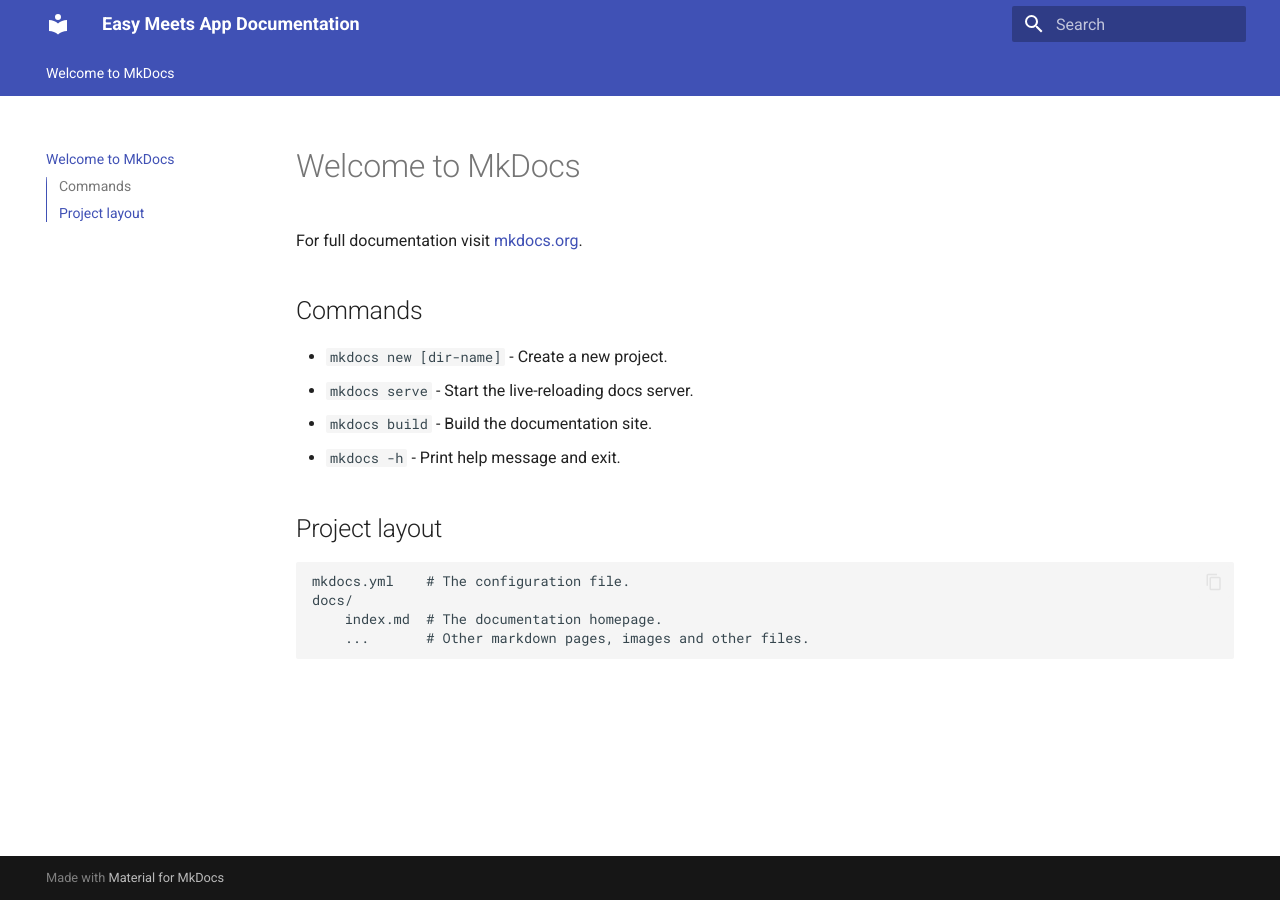
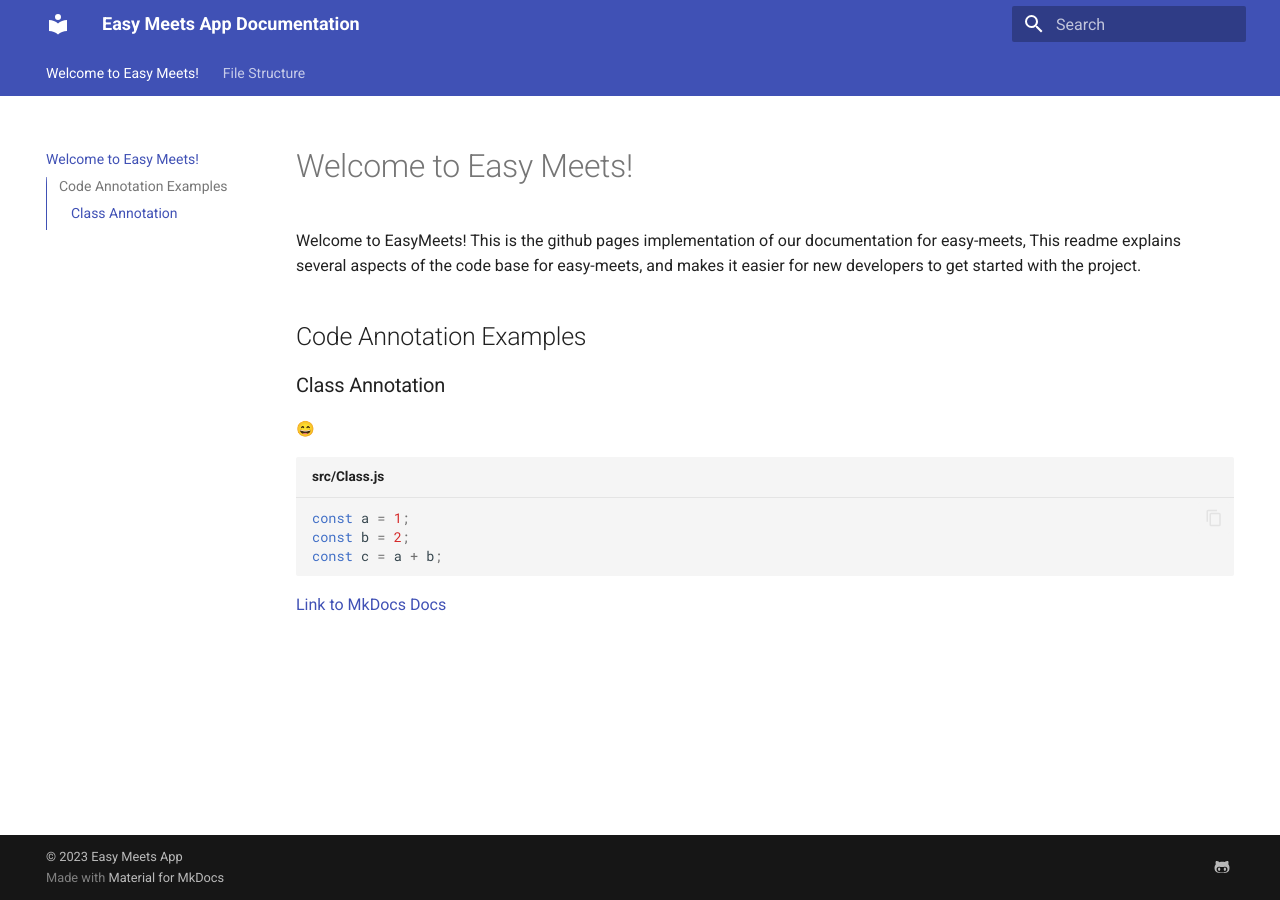
Before and after one commit to easymeets/easy-meets-docs, an MkDocs documentation site: the page built from docs/index.md, in a window 1280 px wide. Built offline with MkDocs 1.6.1 and Material for MkDocs 9.7.7, drawn with Linux system fonts in a browser that asks for light colours; emoji names are drawn with the system emoji font.

Commit message:
Mkdocs yaml adjusted, showcasing examples of what can be done with the documentation.

````diff
--- a/docs/index.md
+++ b/docs/index.md
@@ -1,17 +1,19 @@
-# Welcome to MkDocs
+# Welcome to Easy Meets!
 
-For full documentation visit [mkdocs.org](https://www.mkdocs.org).
+Welcome to EasyMeets! This is the github pages implementation of our documentation for easy-meets,
+This readme explains several aspects of the code base for easy-meets, and makes it easier for
+new developers to get started with the project.
 
-## Commands
+## Code Annotation Examples
 
-* `mkdocs new [dir-name]` - Create a new project.
-* `mkdocs serve` - Start the live-reloading docs server.
-* `mkdocs build` - Build the documentation site.
-* `mkdocs -h` - Print help message and exit.
+### Class Annotation
+:smile:
 
-## Project layout
+```javascript title="src/Class.js"
+const a = 1;
+const b = 2;
+const c = a + b;
+```
 
-    mkdocs.yml    # The configuration file.
-    docs/
-        index.md  # The documentation homepage.
-        ...       # Other markdown pages, images and other files.
+
+[Link to MkDocs Docs](https://squidfunk.github.io/mkdocs-material/reference/code-blocks/)
--- a/mkdocs.yml
+++ b/mkdocs.yml
@@ -12,3 +12,27 @@
     - content.code.annotation
     - content.code.copy
   language: en
+
+markdown_extensions:
+  - pymdownx.highlight:
+      anchor_linenums: true
+  - pymdownx.inlinehilite
+  - admonition
+  - pymdownx.arithmatex:
+      generic: true
+  - pymdownx.snippets
+  - footnotes
+  - pymdownx.superfences
+  - pymdownx.mark
+  - attr_list
+  - pymdownx.emoji:
+      emoji_index: !!python/name:materialx.emoji.twemoji
+      emoji_generator: !!python/name:materialx.emoji.to_svg
+
+extra:
+  social:
+    - icon: fontawesome/brands/github-alt
+      link: https://github.com/easymeets
+
+copyright: |
+  &copy; 2023 Easy Meets App
````
Also changed, not shown: docs/filestructure.md (added, +5 -0 lines).
